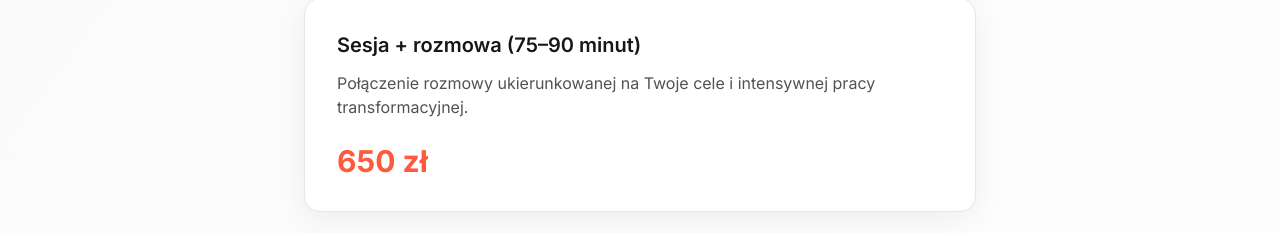
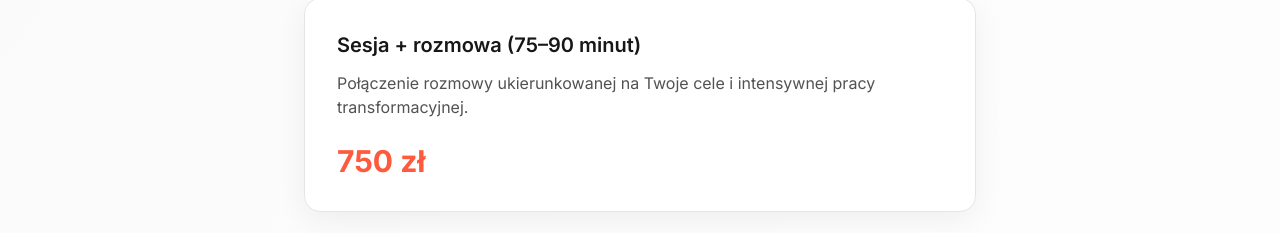
Before and after one commit to technikyvl/MAGIC-LANDING-PAGE-NEW, a Next.js app in the folder MAGICLIFELANDING/: page / in a window 1280 px wide. Shown: the part 8483-8716 px from the top of the page. Built offline with nearby package versions, Linux system fonts and the light colour scheme; a web font is replaced by a local one.

Commit message:
Update page.jsx

```diff
--- a/MAGICLIFELANDING/app/page.jsx
+++ b/MAGICLIFELANDING/app/page.jsx
@@ -1075,7 +1075,7 @@ export default function Page() {
               <div className="slow-reveal bg-white rounded-2xl border border-neutral-200 p-8 shadow-[0_8px_30px_rgba(0,0,0,.06)] hover:shadow-[0_12px_40px_rgba(0,0,0,.1)] transition-all duration-300">
                 <h4 className="text-xl font-semibold text-neutral-900 mb-3">Sesja + rozmowa (75–90 minut)</h4>
                 <p className="text-neutral-600 mb-6">Połączenie rozmowy ukierunkowanej na Twoje cele i intensywnej pracy transformacyjnej.</p>
-                <div className="text-3xl font-bold text-accent">650 zł</div>
+                <div className="text-3xl font-bold text-accent">750 zł</div>
               </div>
             </div>
           </div>
```
